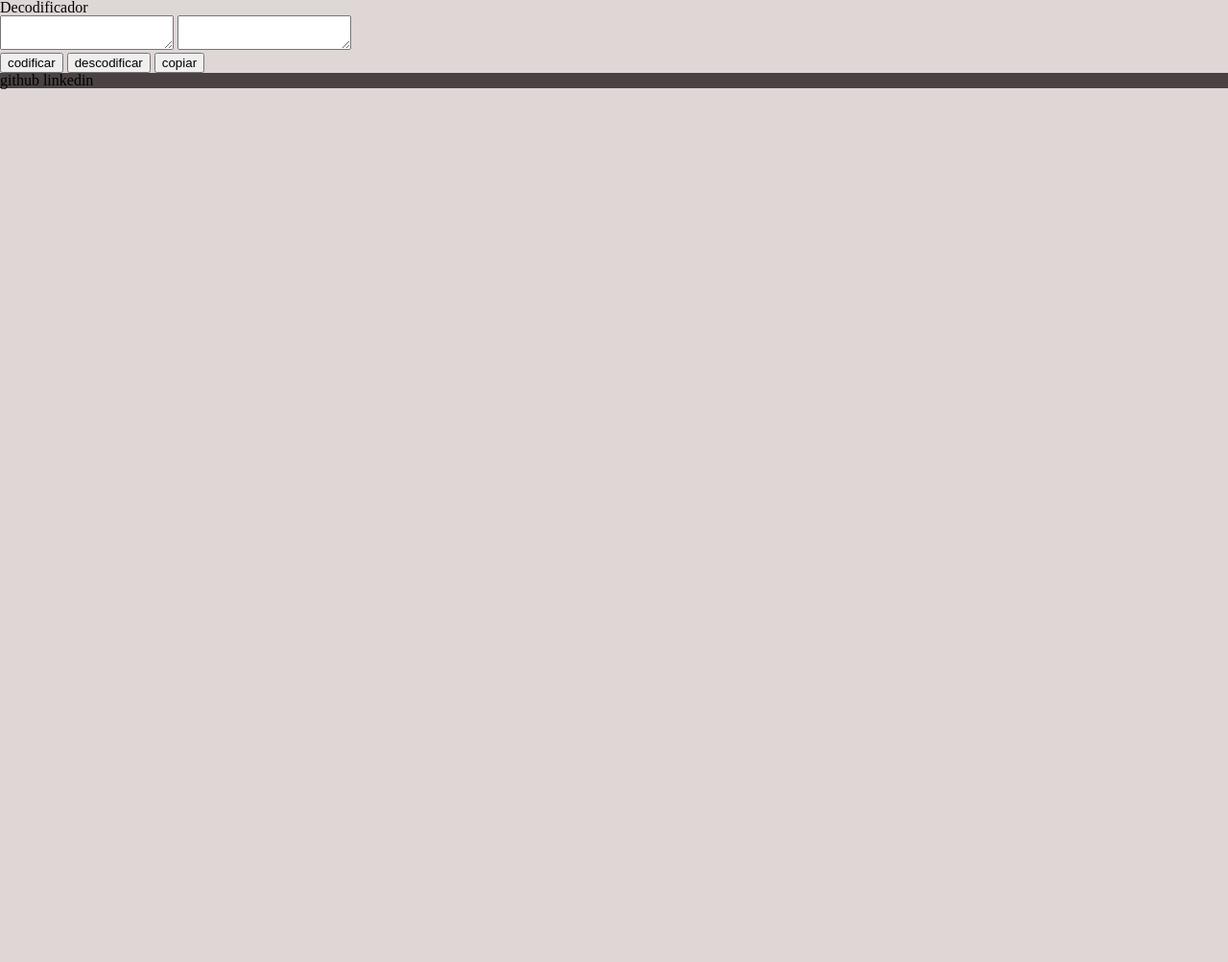
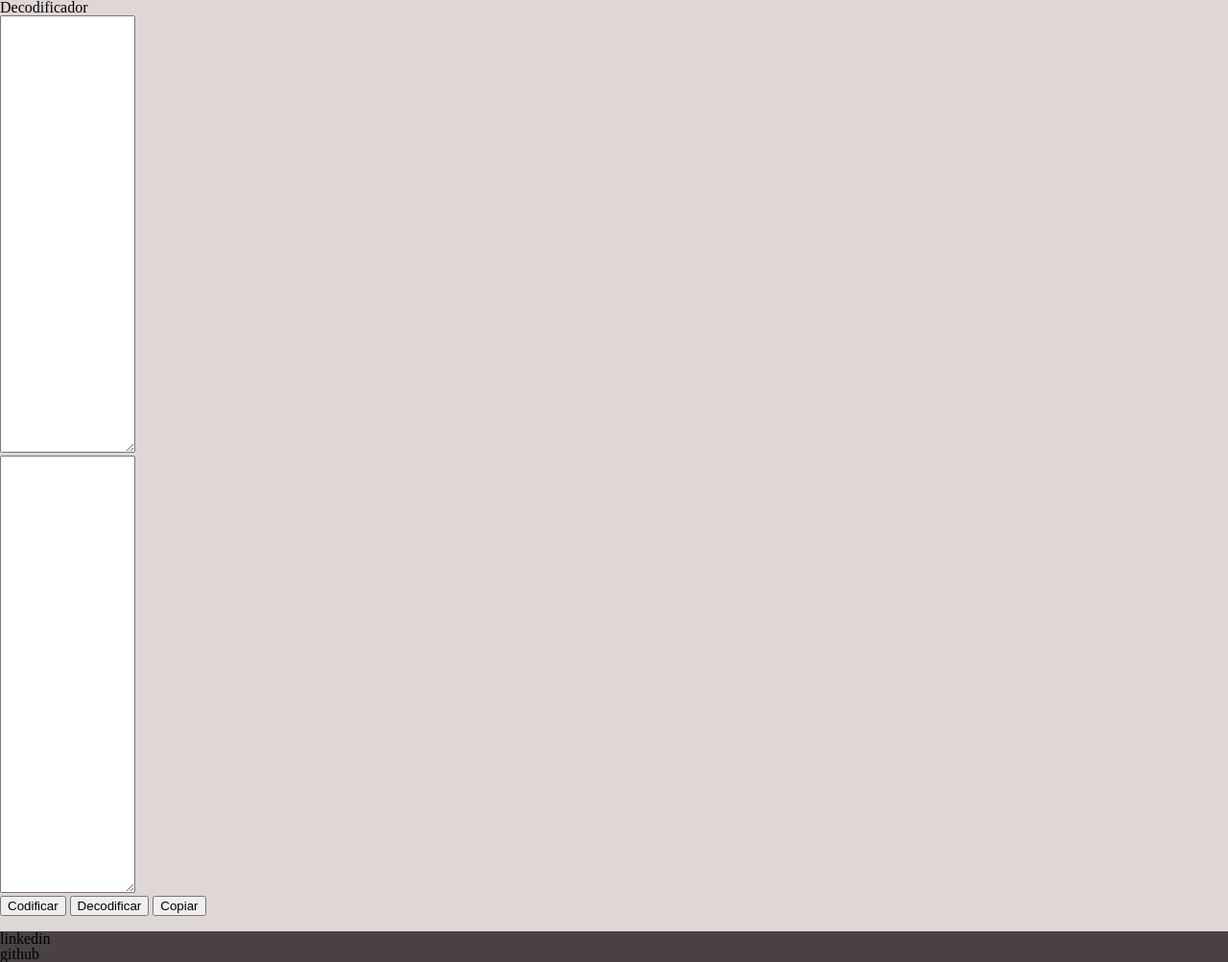
Before and after one commit to Manoaraujo/Decodificador, a plain HTML site: page index.html in a window 1280 px wide. Shown: the whole page at 96% size. Before the commit the page ends 800 px from the top, so only its background shows below. Drawn offline with Linux system fonts and the light colour scheme.

Commit message:
Atualização codigo

```diff
--- a/index.html
+++ b/index.html
@@ -18,42 +18,40 @@
 </header>
 
 <body>
-    <section class="caixasTextos">
 
-        <textarea class="texto">
+    <section class="caixaTexto">
 
-        </textarea>
+        <textarea  name="areaTexto" class="caixaNaoCodificada" type="text" cols="15" rows="30"></textarea>
+        <br>
 
-        <textarea id="textoCodificado">
 
-        </textarea>
-    </section>
+        <textarea  name="areaTexto" class="caixaCodificada" type="text" cols="15"
+            rows="30"></textarea>
+        <br>
 
-    <section class="botoes">
-        <button id="codificar">
-            codificar
-        </button>
+    </section class="botoes">
+    <button id="botaoCode">Codificar</button>
+    <button id="botaoDecode">Decodificar</button>
+    <button id="botaoCopy">Copiar</button>
 
-        <button>
-            descodificar
-        </button>
-
-        <button>
-            copiar
-        </button>
-
-    </section>
 
 </body>
 
+<br>
+<br>
+
 <footer>
-    <p>
-        github
-        linkedin
-    </p>
+    <ul>
+        <li href="https://www.linkedin.com/in/germano-araujo/">linkedin</li>
+        <li href="">github</li>
+
+    </ul>
+
 </footer>
 
 <script src="decodificador.js">
+
+
 </script>
 
 </html>
```
